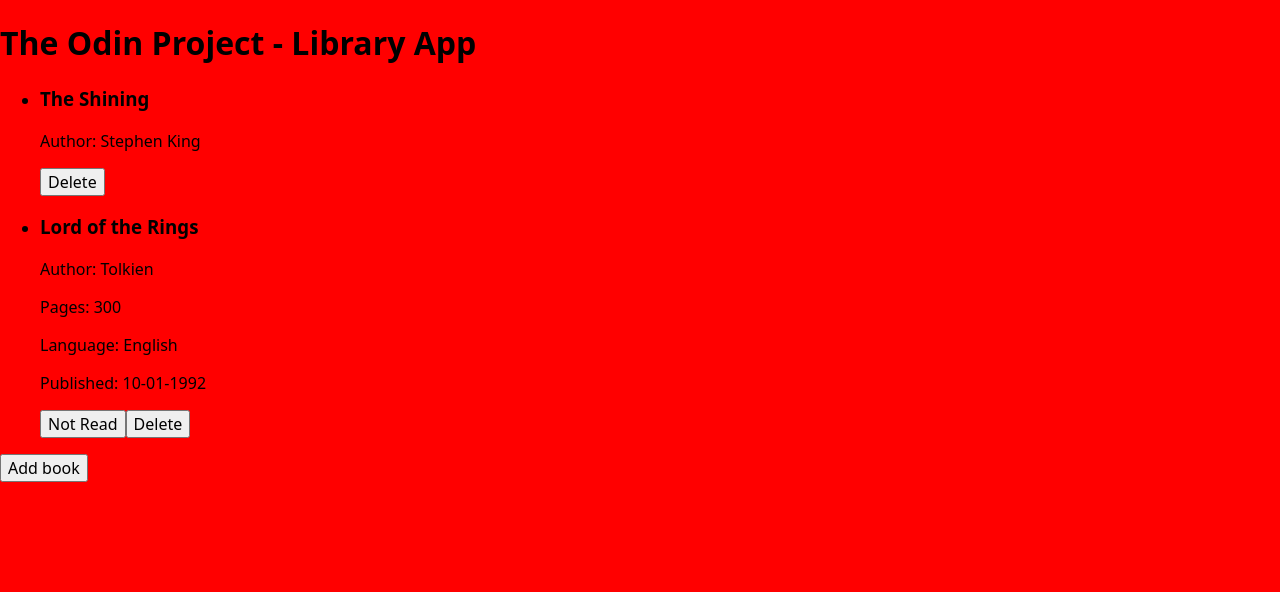
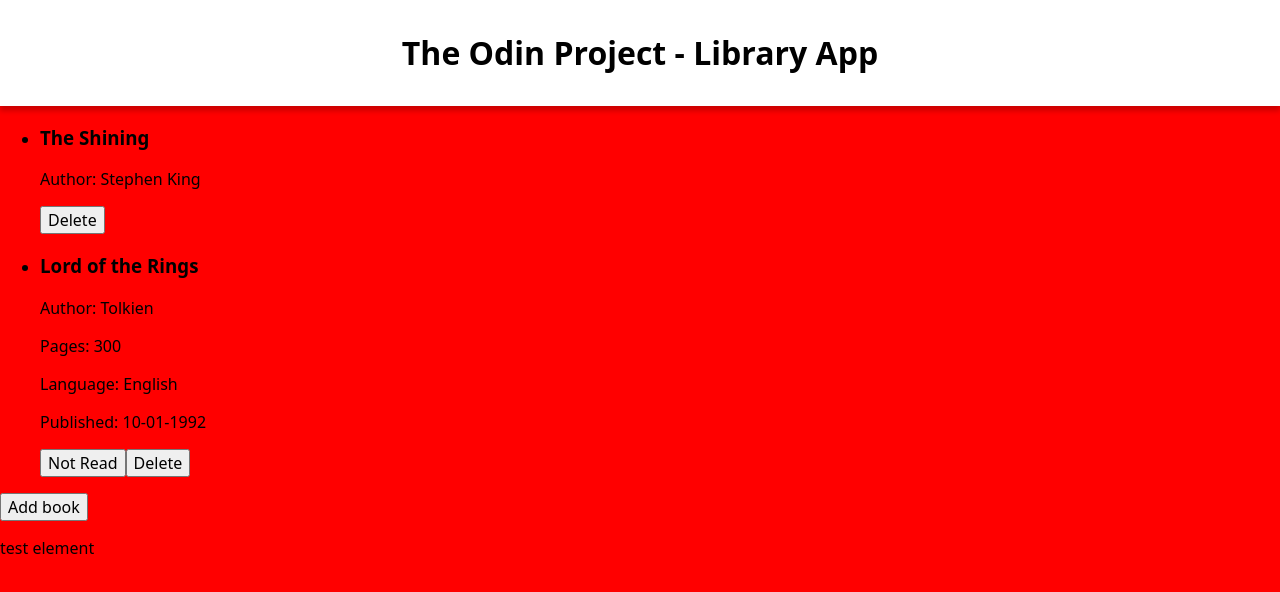
Before and after one commit to niklonberg/TOP-library, a plain HTML site: page index.html in a window 1280 px wide. Drawn offline with Linux system fonts and the light colour scheme; a web font is replaced by a local one.

Commit message:
set up header component

```diff
--- a/index.css
+++ b/index.css
@@ -1,3 +1,4 @@
 @layer base, component, page;
 
 @import url(./src/css-components/base.css);
+@import url(./src/css-components/header.css);
--- a/index.html
+++ b/index.html
@@ -14,14 +14,18 @@
   </head>
   <body>
     <header>
-      <h1>The Odin Project - Library App</h1>
+      <div class="container">
+        <h1>The Odin Project - Library App</h1>
+      </div>
     </header>
     <main>
       <div id="library-content">
         <ul id="book-display"></ul>
         <button id="add-book-btn">Add book</button>
       </div>
-      <aside id="library-info"></aside>
+      <aside id="library-info">
+        <p>test element</p>
+      </aside>
       <dialog id="new-book-modal">
         <form action="" id="book-form">
           <h2>Add new book</h2>
--- /dev/null
+++ b/src/css-components/header.css
@@ -0,0 +1,13 @@
+@layer component {
+  header {
+    background-color: white;
+    padding: 10px;
+    box-shadow: 0px 5px 5px rgba(0 0 0 / 0.2);
+  }
+
+  header div {
+    max-width: 800px;
+    margin-inline: auto;
+    text-align: center;
+  }
+}
```
